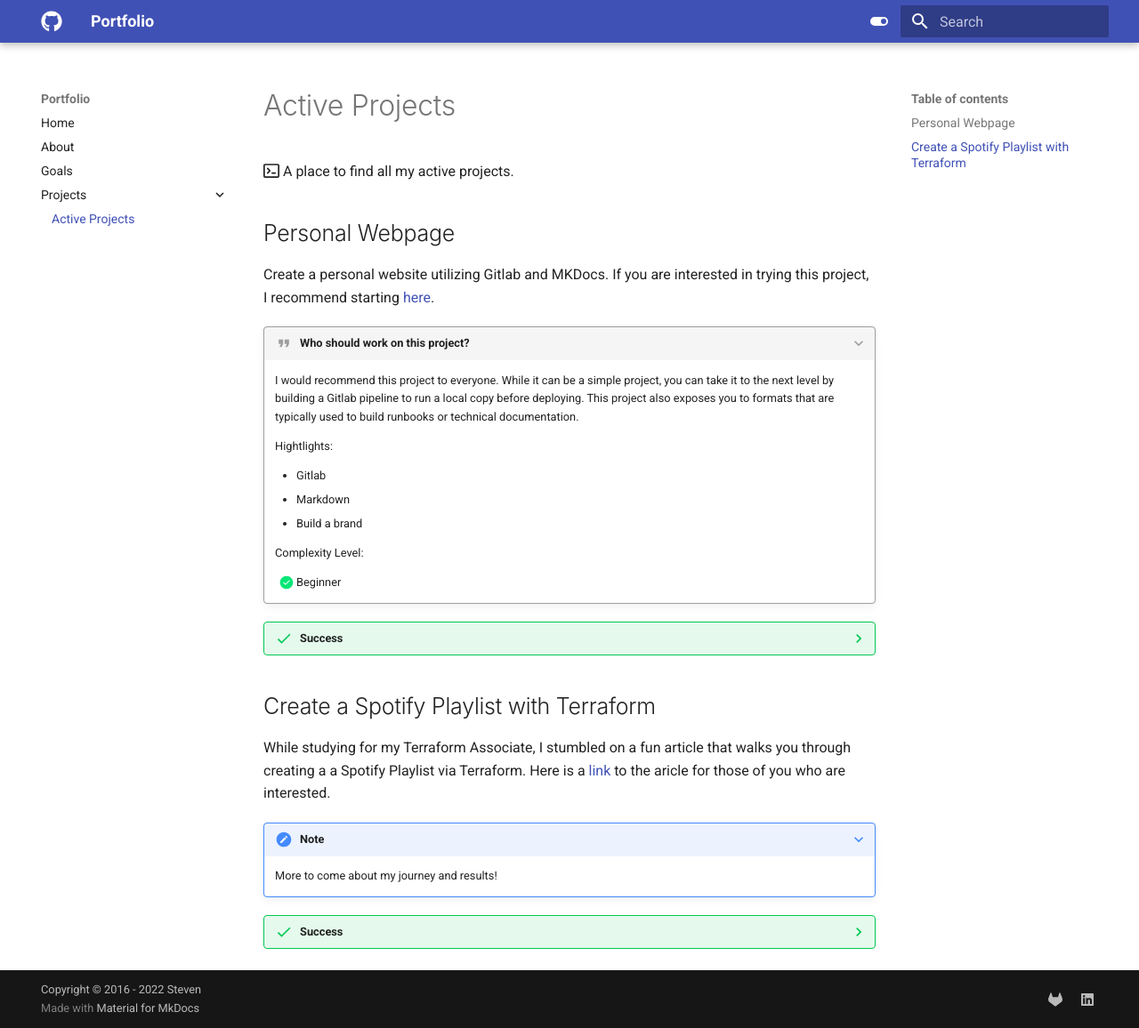
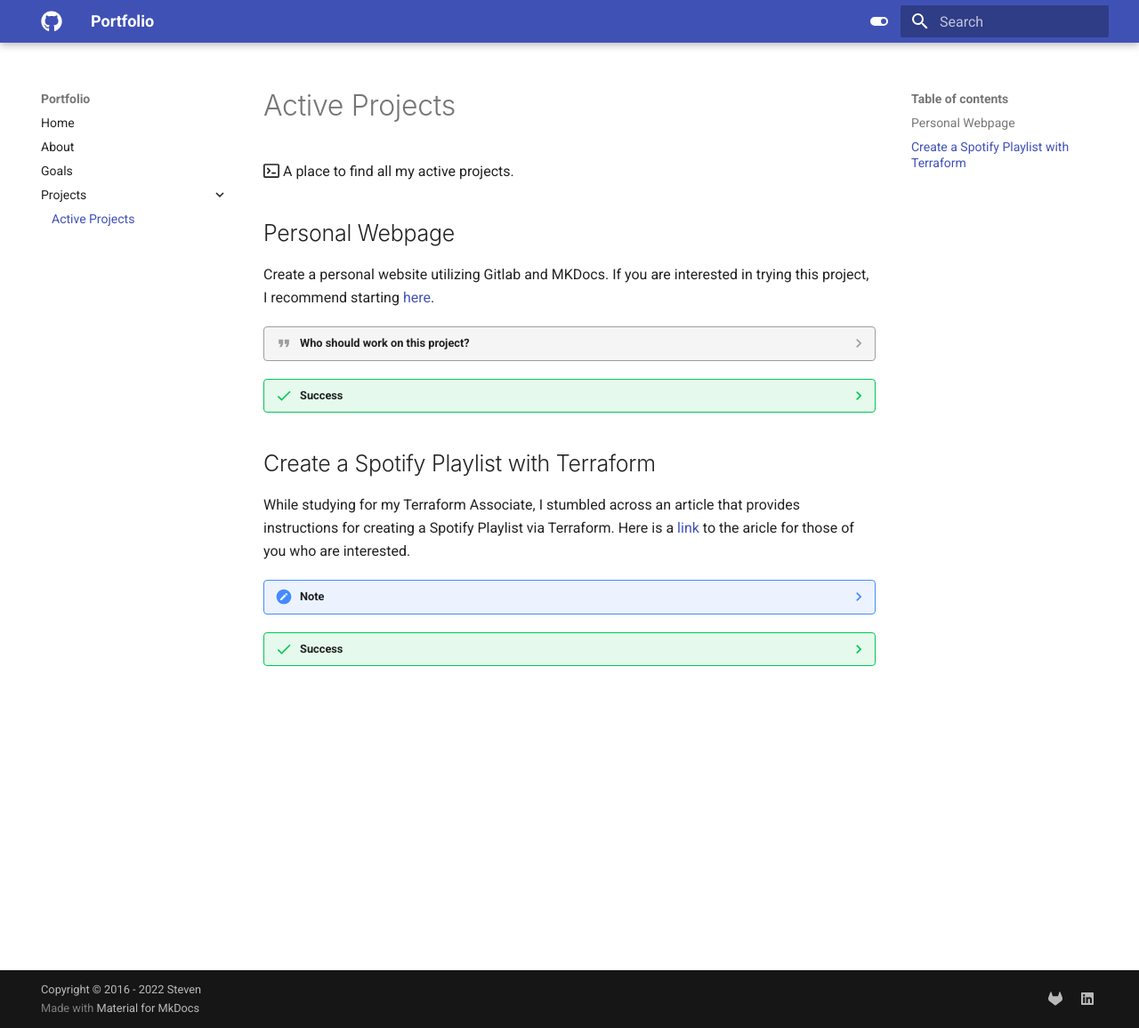
Before and after one commit to stevejoluc/stevejoluc.github.io, an MkDocs documentation site: the page built from docs/projects/projects.md, in a window 1280 px wide and 1156 px high. Shown: the whole window at 89% size. Built offline with MkDocs 1.6.1 and Material for MkDocs 9.7.7, drawn with Linux system fonts in a browser that asks for light colours; emoji names are drawn with the system emoji font.

Commit message:
update projects

```diff
--- a/docs/projects/projects.md
+++ b/docs/projects/projects.md
@@ -4,7 +4,7 @@
 ## Personal Webpage
 Create a personal website utilizing Gitlab and MKDocs. If you are interested in trying this project, I recommend starting [here](https://squidfunk.github.io/mkdocs-material/getting-started/).
 
-???+ quote "Who should work on this project?"
+??? quote "Who should work on this project?"
     I would recommend this project to everyone. While it can be a simple project, you can take it to the next level by building a Gitlab pipeline to run a local copy before deploying. This project also exposes you to formats that are typically used to build runbooks or technical documentation.
 
     Hightlights:
@@ -23,10 +23,19 @@
 
 
 ## Create a Spotify Playlist with Terraform
-While studying for my Terraform Associate, I stumbled on a fun article that walks you through creating a a Spotify Playlist via Terraform. Here is a [link](https://learn.hashicorp.com/tutorials/terraform/spotify-playlist) to the aricle for those of you who are interested.
+While studying for my Terraform Associate, I stumbled across an article that provides instructions for creating a Spotify Playlist via Terraform. Here is a [link](https://learn.hashicorp.com/tutorials/terraform/spotify-playlist) to the aricle for those of you who are interested.
 
-???+ note
+??? note
     More to come about my journey and results!
+
+    Hightlights:
+
+    * GitHub
+    * Terraform
+
+    Complexity Level:
+
+    - [x] Beginner
 
 ??? success
     I was able to deploy a playlist to Spotify using Terraform!
```
